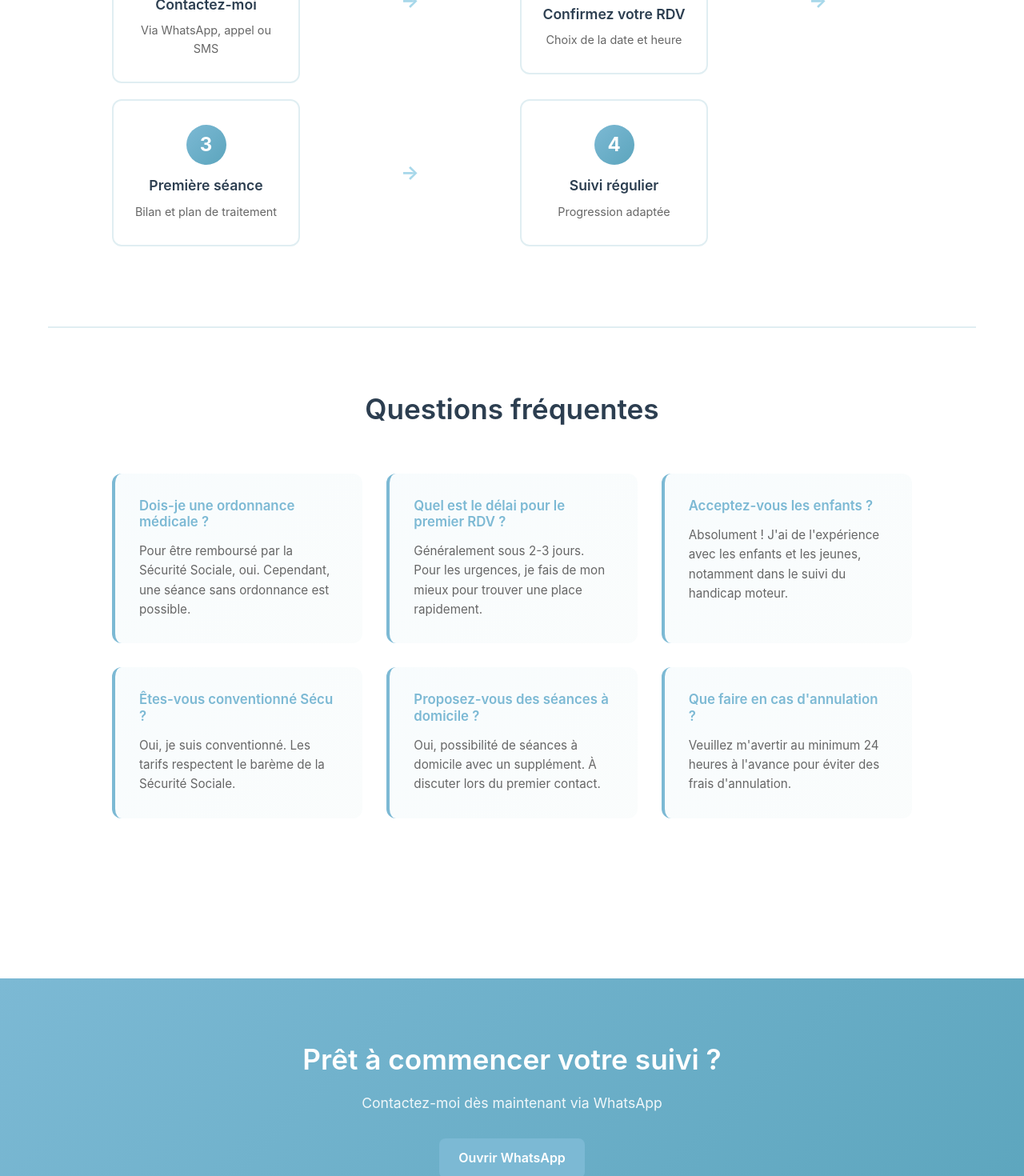
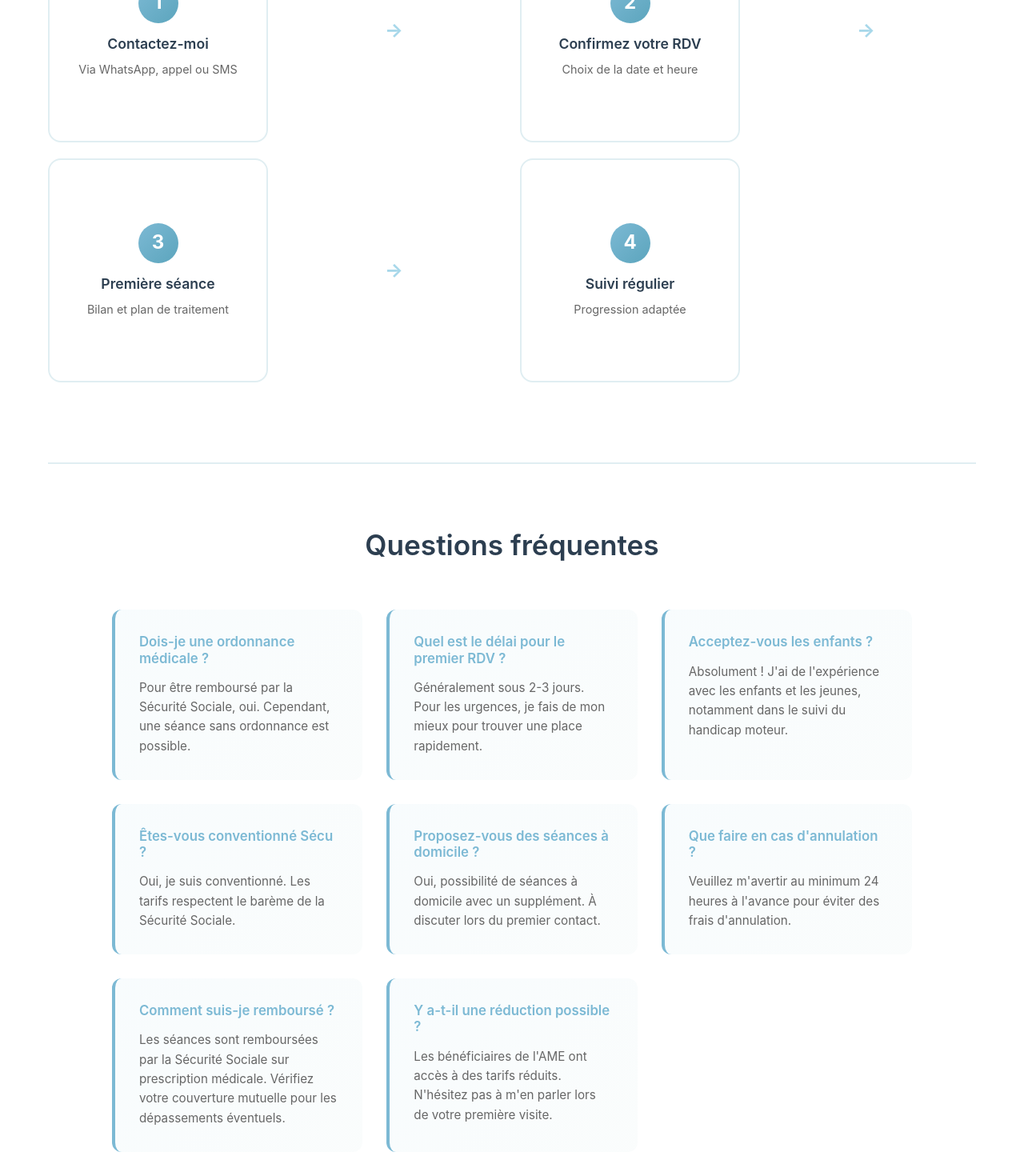
Before and after one commit to Gagatou/philemon-kine-site, a Next.js app: page /contact in a window 1280 px wide. Shown: the part 1300-2770 px from the top of the page at 80% size. Built offline with nearby package versions, Linux system fonts and the light colour scheme.

Commit message:
Improvements: Better layout, remove pricing page, reformulate About section

```diff
--- a/app/contact/contact.module.css
+++ b/app/contact/contact.module.css
@@ -139,22 +139,27 @@
   grid-template-columns: repeat(4, 1fr);
   gap: 20px;
   align-items: center;
-  max-width: 1000px;
+  max-width: 1200px;
   margin: 0 auto;
 }
 
 .step {
   background: white;
-  padding: 30px 20px;
-  border-radius: 12px;
+  padding: 50px 30px;
+  border-radius: 16px;
   text-align: center;
   border: 2px solid #E0EEF2;
   transition: all 0.3s ease;
+  min-height: 280px;
+  display: flex;
+  flex-direction: column;
+  justify-content: center;
 }
 
 .step:hover {
   border-color: #7CB9D4;
-  box-shadow: 0 8px 24px rgba(124, 185, 212, 0.15);
+  box-shadow: 0 12px 32px rgba(124, 185, 212, 0.2);
+  transform: translateY(-5px);
 }
 
 .stepNumber {
--- a/app/contact/page.tsx
+++ b/app/contact/page.tsx
@@ -42,7 +42,7 @@ export default function Contact() {
               <div className={styles.infoCard}>
                 <Phone size={32} color="#7CB9D4" />
                 <h3>Appel direct</h3>
-                <p>06 35 55 00 50</p>
+                <p className={styles.phoneNumber}>06&nbsp;35&nbsp;55&nbsp;00&nbsp;50</p>
                 <small>Disponible du lundi au vendredi de 9h à 18h</small>
               </div>
 
@@ -120,6 +120,14 @@ export default function Contact() {
                 <h3>Que faire en cas d'annulation ?</h3>
                 <p>Veuillez m'avertir au minimum 24 heures à l'avance pour éviter des frais d'annulation.</p>
               </div>
+              <div className={styles.faqItem}>
+                <h3>Comment suis-je remboursé ?</h3>
+                <p>Les séances sont remboursées par la Sécurité Sociale sur prescription médicale. Vérifiez votre couverture mutuelle pour les dépassements éventuels.</p>
+              </div>
+              <div className={styles.faqItem}>
+                <h3>Y a-t-il une réduction possible ?</h3>
+                <p>Les bénéficiaires de l'AME ont accès à des tarifs réduits. N'hésitez pas à m'en parler lors de votre première visite.</p>
+              </div>
             </div>
           </div>
         </div>
--- a/components/Footer.tsx
+++ b/components/Footer.tsx
@@ -37,17 +37,6 @@ export default function Footer() {
             </ul>
           </div>
 
-          {/* Services */}
-          <div className={styles.section}>
-            <h4>Services</h4>
-            <ul>
-              <li>Rééducation</li>
-              <li>Réathlétisation</li>
-              <li>Suivi du handicap</li>
-              <li>Prévention</li>
-            </ul>
-          </div>
-
           {/* Contact */}
           <div className={styles.section}>
             <h4>Contact</h4>
--- a/components/Navigation.tsx
+++ b/components/Navigation.tsx
@@ -38,11 +38,6 @@ export default function Navigation() {
               </Link>
             </li>
             <li>
-              <Link href="/pricing" onClick={() => setIsOpen(false)}>
-                Tarifs
-              </Link>
-            </li>
-            <li>
               <Link href="/contact" className={styles.ctaLink} onClick={() => setIsOpen(false)}>
                 Contact
               </Link>
```
Also changed, not shown: app/about/page.tsx (+4 -4 lines).
